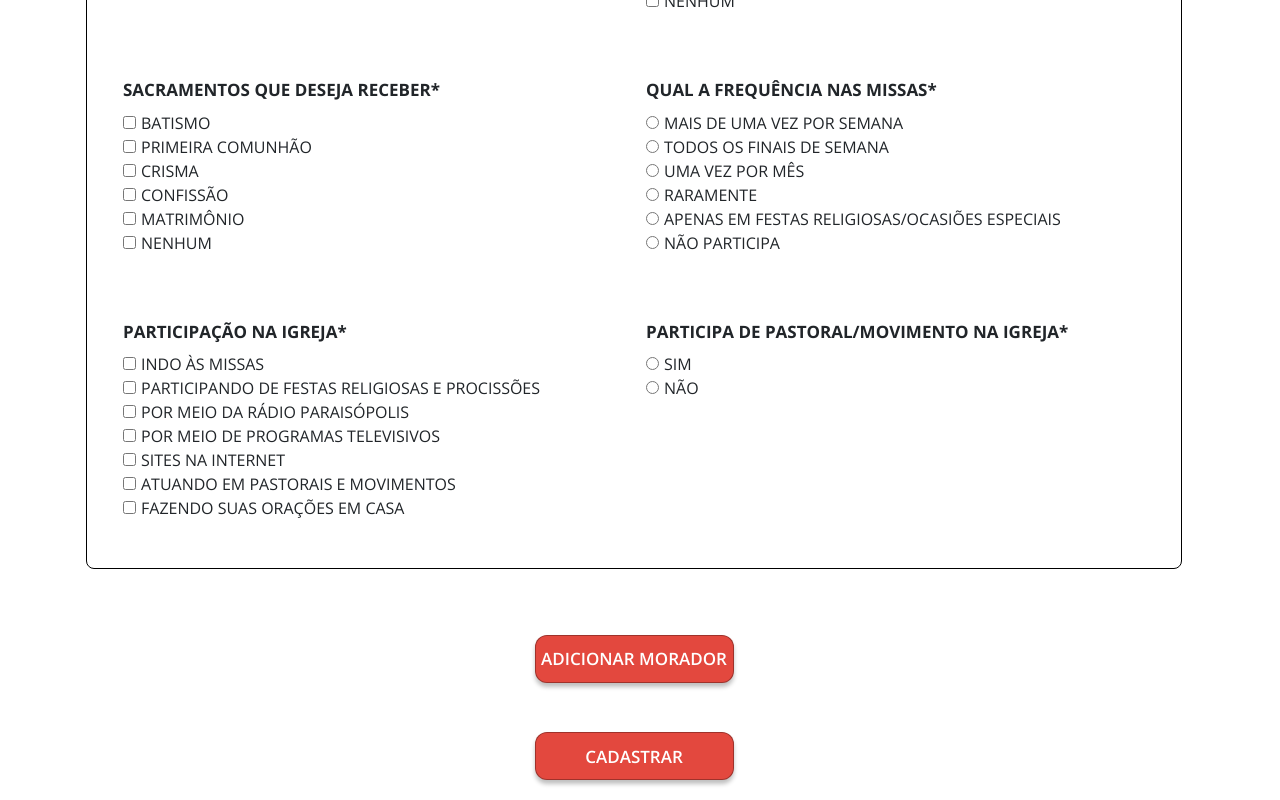
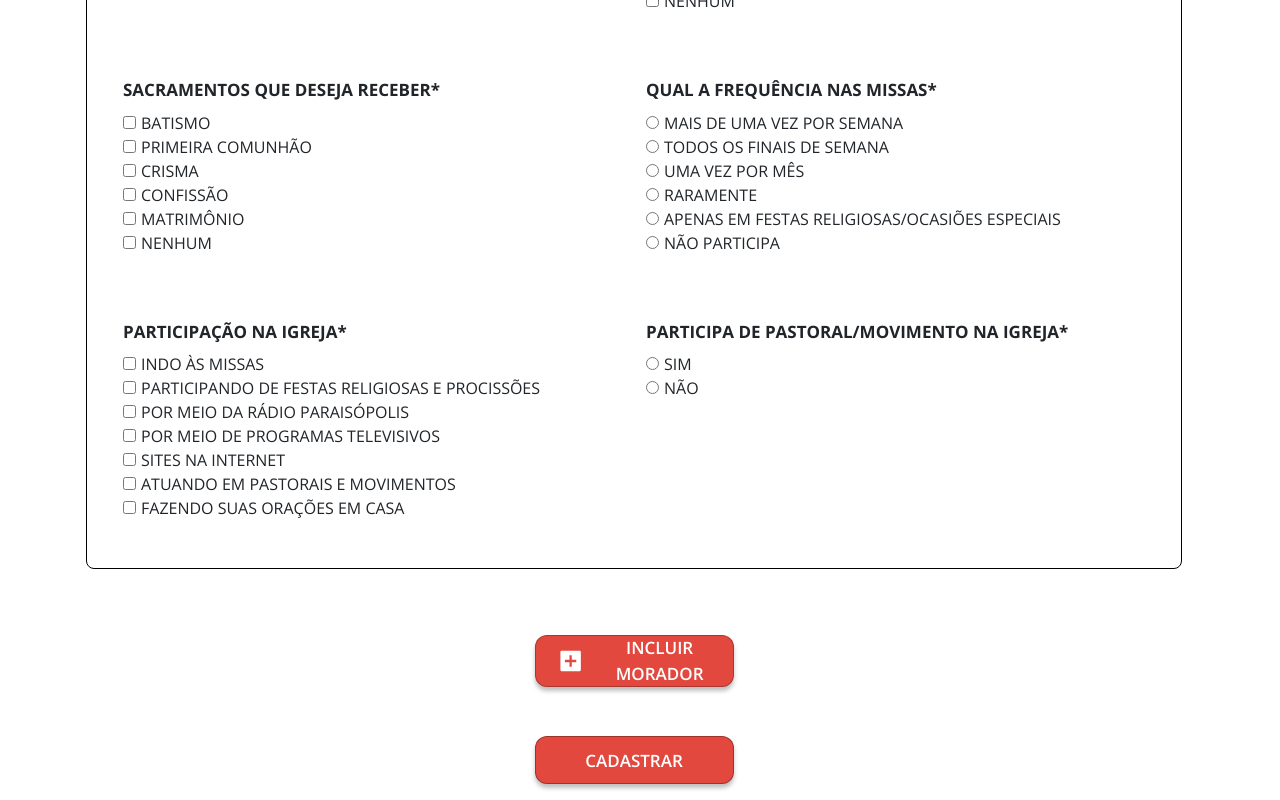
Before and after one commit to FabricioCruzz/Projeto-Bom-Samaritano-v2, a React (Create React App) app: page /cadastros/cadastrar in a window 1280 px wide. Shown: the part 2796-3596 px from the top of the page. Built offline with nearby package versions, Linux system fonts and the light colour scheme.

Commit message:
Correções css e adicionando icones nos botoes

```diff
--- a/src/components/buttons/CustomButton.js
+++ b/src/components/buttons/CustomButton.js
@@ -1,7 +1,7 @@
 import React from 'react'
 import './CustomButton.scss'
 
-const CustomButton = (props, { children }) => {
+const CustomButton = props => {
 
     const componentClasses = `btnComponent ${ props.className }`
 
@@ -13,7 +13,7 @@ const CustomButton = (props, { children }) => {
         onClick={ props.onClick }
         >
             { props.value }
-            { children }
+            { props.children }
         </button>
     )
 }
--- a/src/components/cadastros/cadastrarFamilias/CadastroFamilias.js
+++ b/src/components/cadastros/cadastrarFamilias/CadastroFamilias.js
@@ -21,6 +21,7 @@ import CustomRadioButton from "../../customRadioButton/CustomRadioButtons";
 import CustomCheckbox from "../../customCheckbox/CustomCheckbox";
 import AdditionalInput from "../../inputs/AdditionalInput";
 import CustomButton from "../../buttons/CustomButton";
+import { RiAddBoxFill, RiCloseFill } from "react-icons/ri";
 import * as Yup from "yup";
 import { phoneNumber } from "../../../utils/validations";
 
@@ -90,8 +91,7 @@ const validationSchema = Yup.object().shape({
   }),
 
   needClothes: Yup.object().shape({
-    answer: Yup.string()
-    .required(errorMessages.fieldReq),
+    answer: Yup.string().required(errorMessages.fieldReq),
     pantsNumber: Yup.number()
       .optional()
       .positive(errorMessages.positiveNumber)
@@ -146,8 +146,7 @@ const validationSchema = Yup.object().shape({
       }),
 
       needClothes: Yup.object().shape({
-        answer: Yup.string()
-        .required(errorMessages.fieldReq),
+        answer: Yup.string().required(errorMessages.fieldReq),
         pantsNumber: Yup.number()
           .optional()
           .positive(errorMessages.positiveNumber)
@@ -240,6 +239,7 @@ const CadastroFamilias = () => {
             ],
           }}
           onSubmit={(values) => {
+
             console.log(values);
           }}
         >
@@ -803,11 +803,17 @@ const CadastroFamilias = () => {
               </fieldset>
 
               <CustomButton
-                className="btn-margin"
+                className="btn-margin btn-actions btn-flex"
                 type="button"
-                value={show ? "Remover Morador" : "Adicionar Morador"}
+                value={show ? "Remover Morador" : "Incluir Morador"}
                 onClick={() => setShow(!show)}
-              />
+              >
+                {show ? (
+                  <RiCloseFill className="icon-actions" />
+                ) : (
+                  <RiAddBoxFill className="icon-actions" />
+                )}
+              </CustomButton>
               {show && (
                 <fieldset>
                   <legend>Moradores</legend>
@@ -1052,7 +1058,9 @@ const CadastroFamilias = () => {
                               </fieldset>
 
                               <fieldset>
-                                <legend>Vida Religiosa do Morador { index + 1 }</legend>
+                                <legend>
+                                  Vida Religiosa do Morador {index + 1}
+                                </legend>
                                 <Container>
                                   <label
                                     htmlFor={`residents[${index}].religion`}
@@ -1186,16 +1194,19 @@ const CadastroFamilias = () => {
                                 </Container>
                               </fieldset>
 
+                              <div id="btn-container">
                               {index > 0 && (
                                 <CustomButton
-                                  className="btn-side-margin"
+                                  className="btn-side-margin btn-actions btn-flex"
                                   value="Remover Morador"
                                   type="button"
                                   onClick={() => remove(index)}
-                                />
+                                >
+                                  <RiCloseFill className="icon-actions" />
+                                </CustomButton>
                               )}
                               <CustomButton
-                                className="btn-side-margin"
+                                className="btn-side-margin btn-actions btn-flex"
                                 value="Adicionar Morador"
                                 type="button"
                                 onClick={() =>
@@ -1224,7 +1235,10 @@ const CadastroFamilias = () => {
                                     },
                                   })
                                 }
-                              />
+                              >
+                                <RiAddBoxFill className="icon-actions" />
+                              </CustomButton>
+                              </div>
                             </div>
                           ))}
                         </div>
--- a/src/components/cadastros/cadastrarFamilias/CadastroFamilias.scss
+++ b/src/components/cadastros/cadastrarFamilias/CadastroFamilias.scss
@@ -136,3 +136,23 @@
     margin-left: 5px;
   }
 }
+
+.btn-flex{
+  display: flex;
+  flex-direction: row-reverse;
+  justify-content: center;
+
+  padding: 25px 5px;
+
+  > svg{
+    margin-left: 1rem;
+    height: 2rem;
+    width: 2rem;
+  }
+}
+
+#btn-container{
+  display: flex;
+  flex-direction: row;
+  justify-content: flex-start;
+}
```
